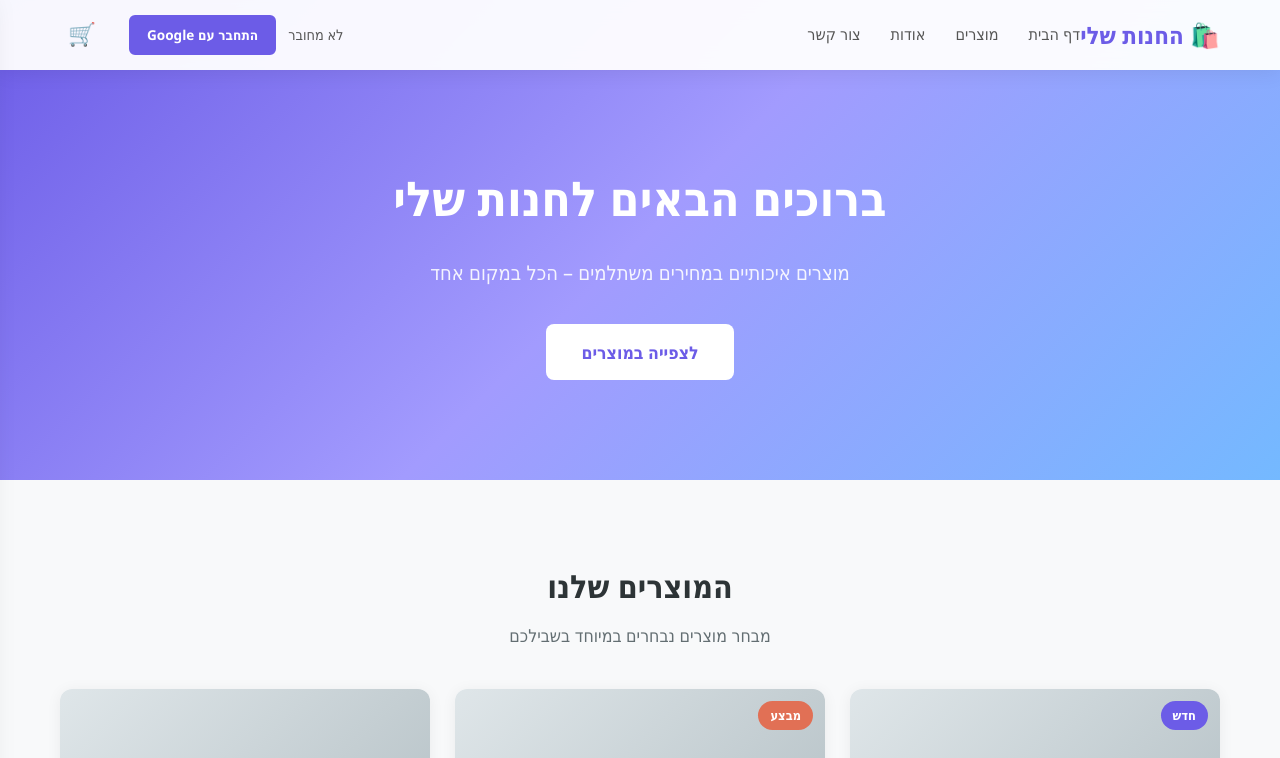
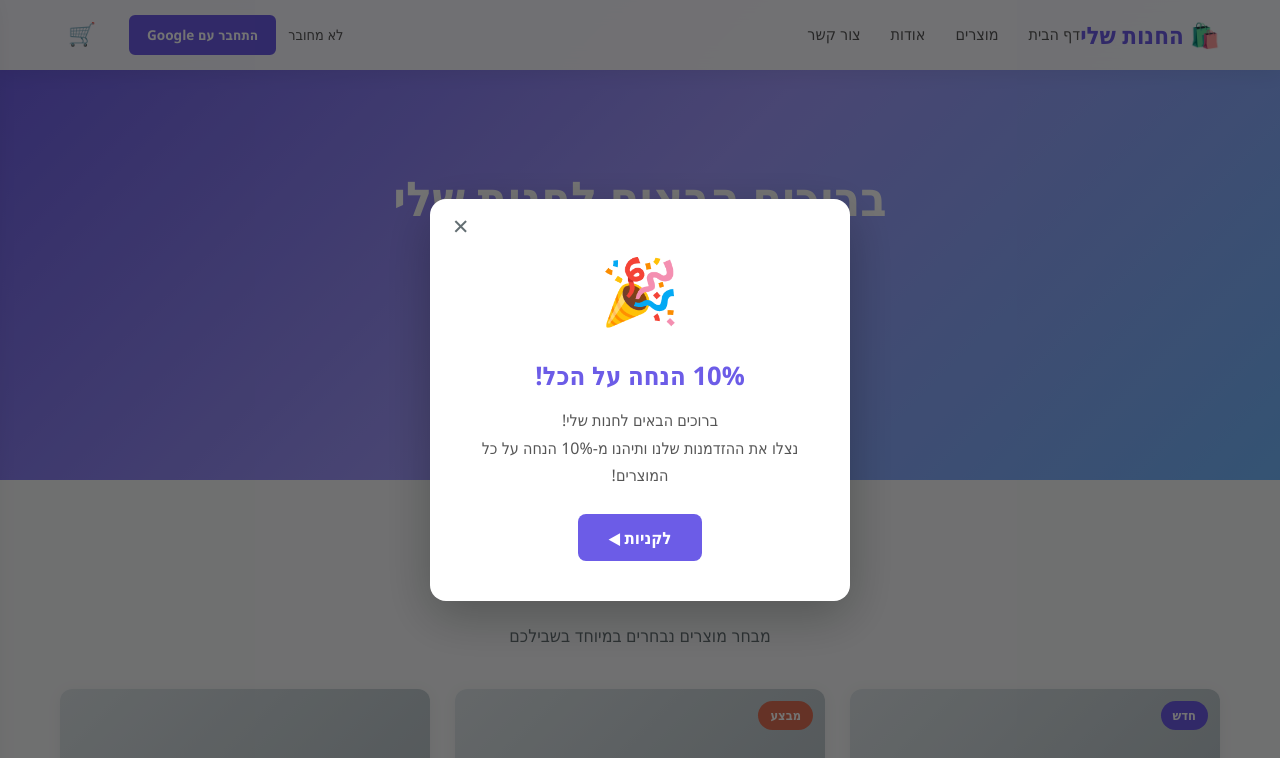
Before and after one commit to sharonharari/sharonharari.github.io, a plain HTML site: page index.html in a window 1280 px wide. Shown: the top 758 px of the page. Drawn offline with Linux system fonts and the light colour scheme; no server answers.

Commit message:
add pop-up

```diff
--- a/index.html
+++ b/index.html
@@ -203,6 +203,17 @@
     </div>
   </footer>
 
+  <!-- Promo Popup -->
+  <div class="popup-overlay" id="promoOverlay">
+    <div class="popup-box">
+      <button class="popup-close" onclick="closePromo()">✕</button>
+      <div class="popup-image">🎉</div>
+      <h2 class="popup-title">10% הנחה על הכל!</h2>
+      <p class="popup-text">ברוכים הבאים לחנות שלי!<br>נצלו את ההזדמנות שלנו ותיהנו מ-10% הנחה על כל המוצרים!</p>
+      <button class="btn btn-primary popup-btn" onclick="closePromo()">לקניות ◀</button>
+    </div>
+  </div>
+
   <script src="cart.js"></script>
   <script src="script.js"></script>
 </body>
--- a/script.js
+++ b/script.js
@@ -1,3 +1,9 @@
+// Promo popup close
+function closePromo() {
+  var overlay = document.getElementById('promoOverlay');
+  if (overlay) overlay.classList.remove('show');
+}
+
 // Azure Static Web Apps Authentication
 async function getUser() {
   try {
@@ -36,6 +42,15 @@ document.addEventListener('DOMContentLoaded', function () {
     initCart();
   });
 
+  // Show promo popup once per session (not on reloads)
+  if (!sessionStorage.getItem('promo_shown')) {
+    var overlay = document.getElementById('promoOverlay');
+    if (overlay) {
+      setTimeout(function () { overlay.classList.add('show'); }, 500);
+      sessionStorage.setItem('promo_shown', '1');
+    }
+  }
+
   var menuToggle = document.querySelector('.menu-toggle');
   var nav = document.querySelector('.nav');
 
--- a/styles.css
+++ b/styles.css
@@ -789,6 +789,79 @@ img {
 }
 
 /* ===== Responsive ===== */
+
+/* ===== Promo Popup ===== */
+.popup-overlay {
+  display: none;
+  position: fixed;
+  inset: 0;
+  background: rgba(0, 0, 0, 0.55);
+  z-index: 3000;
+  align-items: center;
+  justify-content: center;
+}
+
+.popup-overlay.show {
+  display: flex;
+}
+
+.popup-box {
+  background: #fff;
+  border-radius: 16px;
+  padding: 40px 35px;
+  max-width: 420px;
+  width: 90%;
+  text-align: center;
+  position: relative;
+  box-shadow: 0 15px 50px rgba(0, 0, 0, 0.25);
+  animation: popupIn 0.4s ease;
+}
+
+@keyframes popupIn {
+  from { transform: scale(0.8); opacity: 0; }
+  to { transform: scale(1); opacity: 1; }
+}
+
+.popup-close {
+  position: absolute;
+  top: 12px;
+  left: 14px;
+  background: none;
+  border: none;
+  font-size: 1.3rem;
+  cursor: pointer;
+  color: #636e72;
+  padding: 4px 8px;
+}
+
+.popup-close:hover {
+  color: #d63031;
+}
+
+.popup-image {
+  font-size: 4rem;
+  margin-bottom: 15px;
+}
+
+.popup-title {
+  font-size: 1.6rem;
+  font-weight: 800;
+  color: #6c5ce7;
+  margin-bottom: 10px;
+}
+
+.popup-text {
+  color: #555;
+  font-size: 1rem;
+  line-height: 1.7;
+  margin-bottom: 25px;
+}
+
+.popup-btn {
+  font-size: 1.05rem;
+  padding: 12px 30px;
+}
+
 @media (max-width: 768px) {
   .menu-toggle {
     display: block;
```
